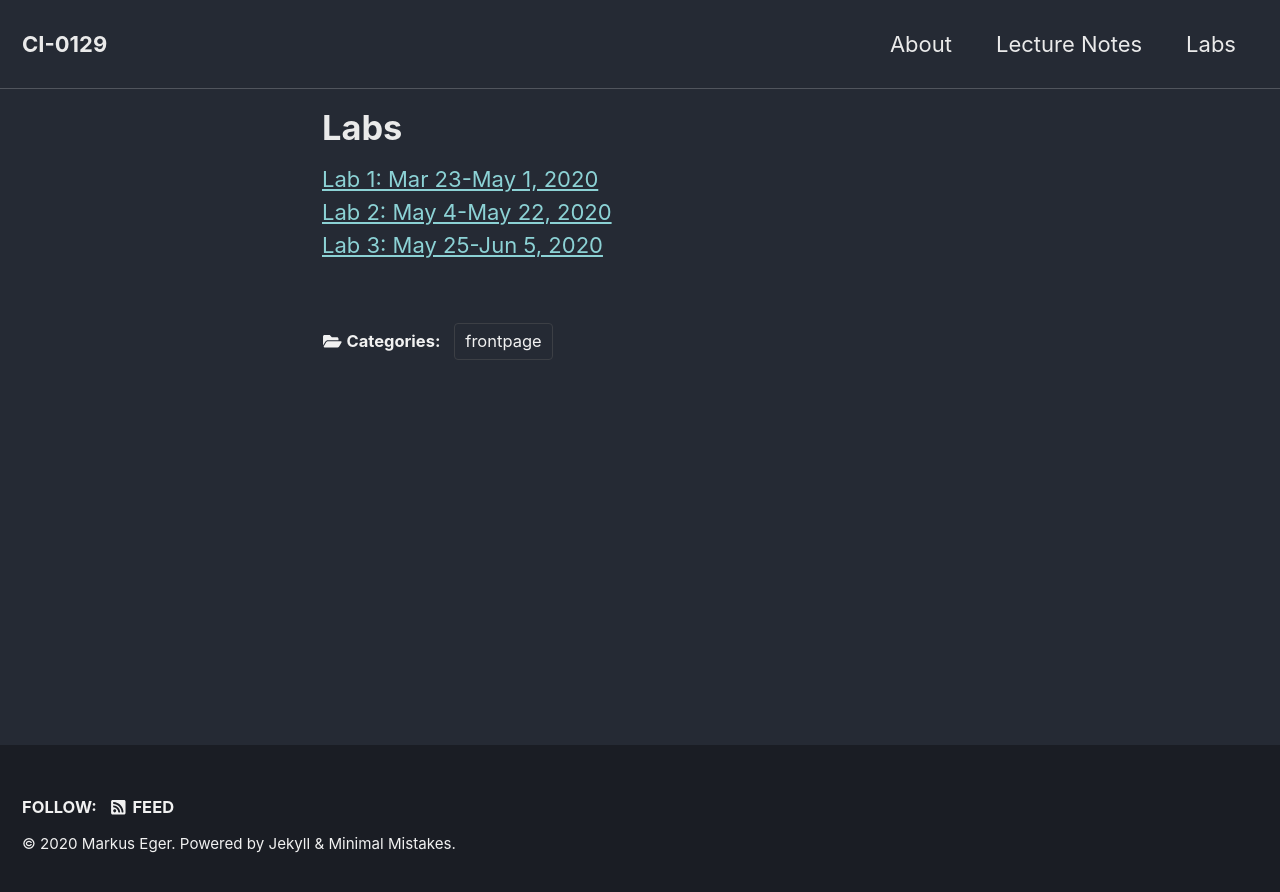
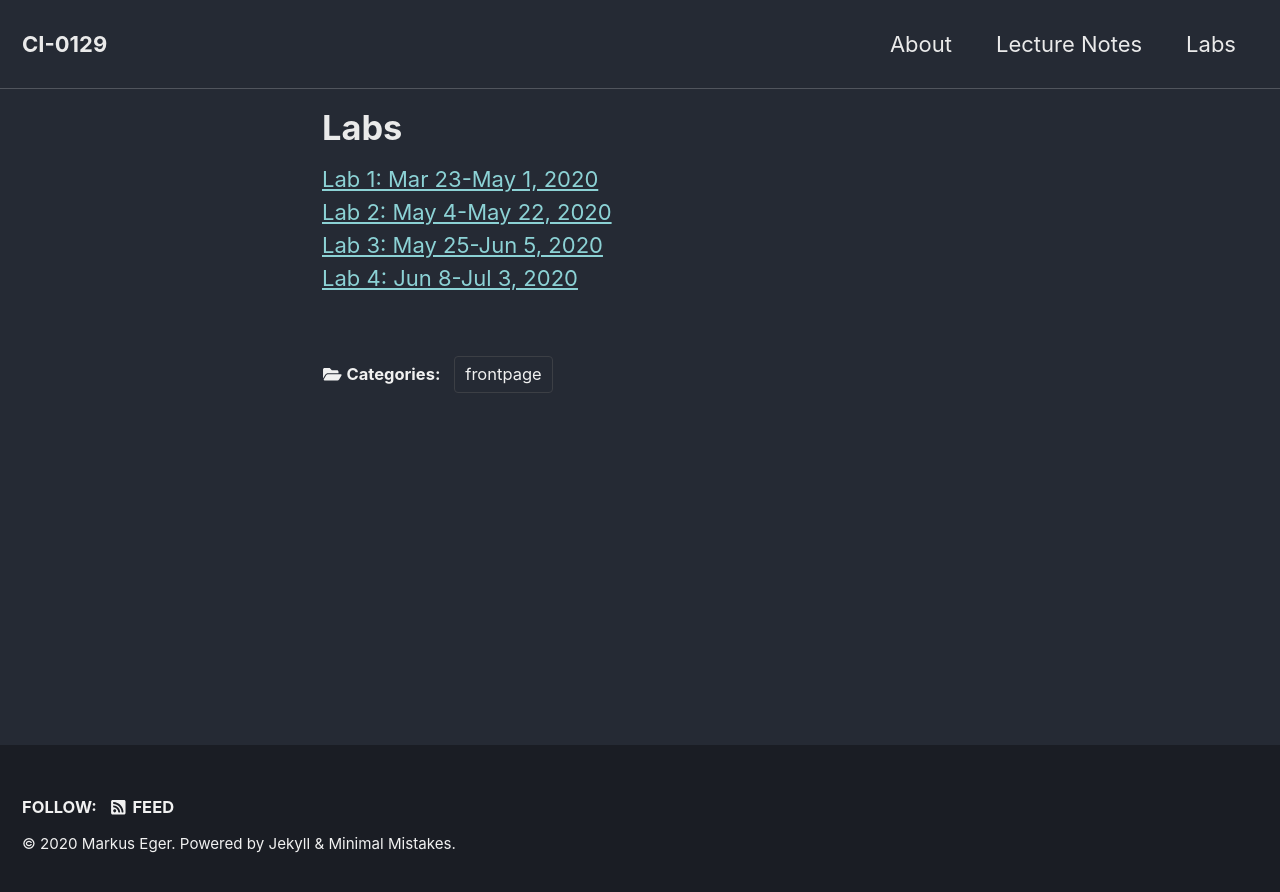
Before and after one commit to yawgmoth/CI-0129, a Jekyll site: the page built from _pages/labs.md, in a window 1280 px wide. Shown: the top 892 px of the page. Built offline with Jekyll 4.4.1, drawn with Linux system fonts in a browser that asks for light colours; cached includes are drawn as plain includes; nearby versions of some CDN libraries.

Commit message:
add lab4 and lecture 14 to indices

```diff
--- a/_pages/labs.md
+++ b/_pages/labs.md
@@ -11,3 +11,4 @@ categories: [frontpage]
 [Lab 1: Mar 23-May 1, 2020](lab1.html)<br/>
 [Lab 2: May 4-May 22, 2020](lab2.html)<br/>
 [Lab 3: May 25-Jun 5, 2020](lab3.html)<br/>
+[Lab 4: Jun 8-Jul 3, 2020](lab4.html)<br/>
--- a/_pages/slides.html
+++ b/_pages/slides.html
@@ -22,3 +22,4 @@ categories: [frontpage]
 <a href="lecture11.html">Lecture 11: Unsupervised Learning, May 25, 2020</a> (<a href="https://www.youtube.com/watch?v=d8rb3sFXefo">Video (From another class)</a>) <br/>
 <a href="lecture12.html">Lecture 12: Reinforcement Learning, May 28, 2020</a>  (<a href="https://youtu.be/LL3MrlQ-0Sc">Video</a>) <br/>
 <a href="lecture13.html">Lecture 13: Neural Networks, Jun 1, 2020</a> (<a href="https://youtu.be/RtbLUZ8yzr0">Video</a>)<br/>
+<a href="lecture14.html">Lecture 14: Neural Networks in PyTorch, Jun 4, 2020</a> <br/>
```
Also changed, not shown: _pages/lab4.md (+2 -0 lines).
